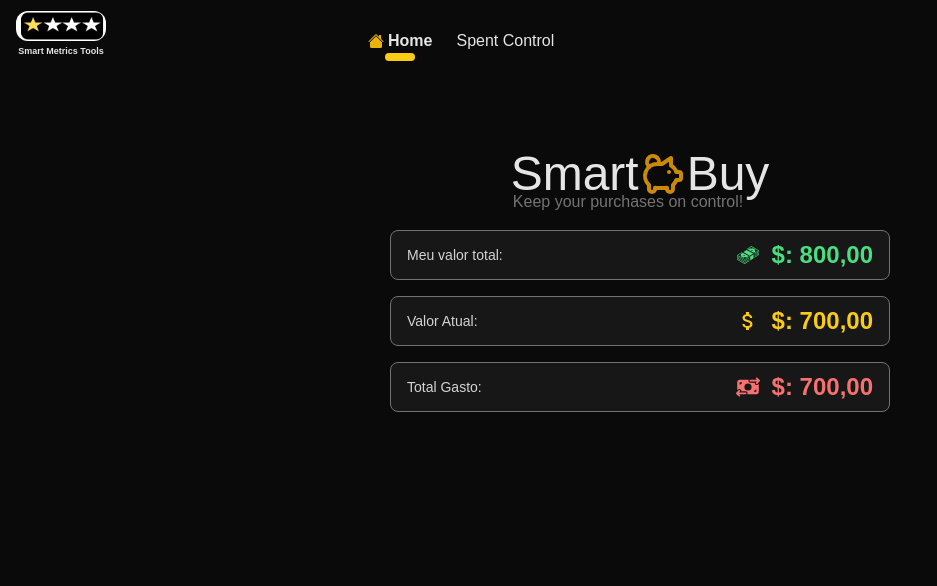
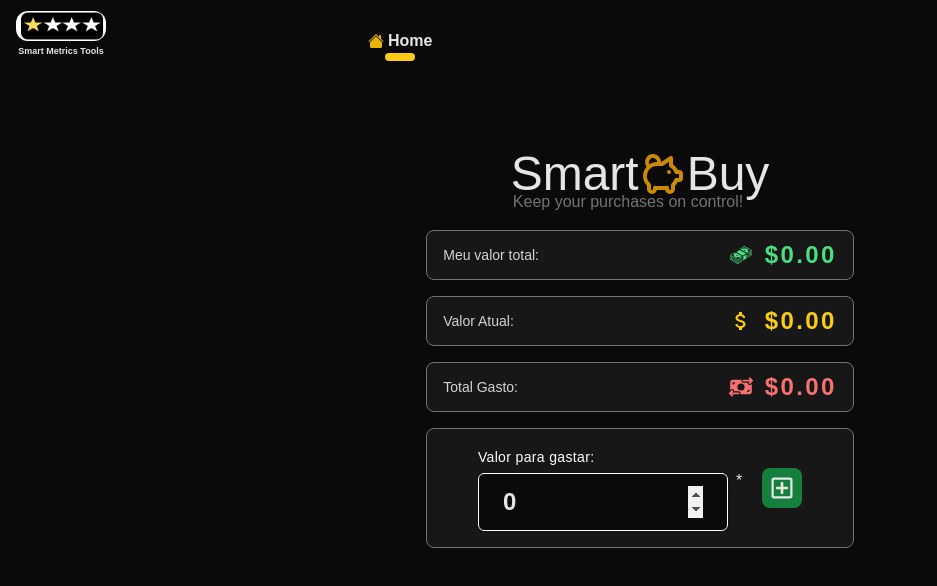
Before and after one commit to jkswebsites/Smart-Metrics-Tools, a Next.js app: page / in a window 1280 px wide. Shown: the top 586 px of the page, without its empty margins (0-937 px from the left). Built offline with nearby package versions, Linux system fonts and the light colour scheme.

Commit message:
feat: implentataion of session storage

```diff
--- /dev/null
+++ b/app/(smart-buy)/_components/form-manger-values.tsx
@@ -0,0 +1,85 @@
+"use client"
+import { ContextSmartBuy } from '@/app/context/smart-buy-context';
+import React, { useContext, useEffect } from 'react'
+import { useForm, SubmitHandler } from "react-hook-form"
+
+
+export interface FieldsForm {
+  item: string;
+  valueItem: number;
+  amountItem: number;
+}
+
+const FormManagerValue = () => {
+  const {resetAll, managerSmartBuyData} = useContext(ContextSmartBuy);
+  const {register, handleSubmit,  setFocus, resetField, formState: {errors, isSubmitting}} = useForm<FieldsForm>({
+    defaultValues: {
+      amountItem: 1
+    }
+  })
+
+  const onSubmit: SubmitHandler<FieldsForm> = (data) => {
+    managerSmartBuyData!(data);
+    resetField('item');
+    resetField('valueItem');
+    resetField('amountItem');
+  }
+
+  useEffect(() => {
+   setFocus('item')
+  }, [])
+
+  return (
+    <form onSubmit={handleSubmit(onSubmit)} className='w-[95%] py-4 bg-neutral-900 rounded-lg mx-auto border border-neutral-500 flex flex-col gap-y-4 justify-center items-center'>
+      <div>
+        <label>
+          <span className={`${'text-white'} text-sm tracking-wide`}>Nome do Produto:</span>
+          <div>
+            <input
+            {...register("item", { setValueAs: (value) => value.length === 0 ? 'Item': value})}
+
+              type="text"
+              placeholder='Item'
+              className='border border-neutral-500 mt-1 px-6 py-3 rounded-md text-2xl font-semibold w-[250px] text-neutral-200 tracking-wider bg-neutral-950 focus:border-white focus:outline-dashed '/>
+            <span className='relative -top-6 left-2'>*</span>
+          </div>
+          {errors.item && <p className='text-red-600 text-sm mt-2 ml-2'>Este campo é obrigatório!</p>}
+        </label>
+      </div>
+
+      <div className='flex gap-x-4 justify-between items-center'>
+        <label>
+          <span className={`${'text-white'} text-sm tracking-wide`}>Valor do Produto:</span>
+          <div>
+            <input
+            {...register("valueItem", {required: true, setValueAs: (value) => Number(value)})}
+
+              type="number"
+              placeholder='0,00'step={"0.01"}
+              className='border border-neutral-500 mt-1 px-6 py-3 rounded-md text-2xl font-semibold w-[150px] text-neutral-200 tracking-wider bg-neutral-950 focus:border-white focus:outline-dashed '/>
+            <span className='relative -top-6 left-2'>*</span>
+          </div>
+          {errors.valueItem && <p className='text-red-600 text-sm mt-2 ml-2'>Este campo é obrigatório!</p>}
+        </label>
+
+        <label>
+          <span className={`${'text-white'} text-sm tracking-wide`}>Quantidade:</span>
+          <div>
+            <input
+            {...register("amountItem", {required: true, setValueAs: (value) => Number(value)})}
+
+              type="number"
+              placeholder='0'
+              className='border border-neutral-500 mt-1 px-6 py-3 rounded-md text-2xl font-semibold w-[80px] text-center text-neutral-200 tracking-wider bg-neutral-950 focus:border-white focus:outline-dashed '/>
+            <span className='relative -top-6 left-2'>*</span>
+          </div>
+          {errors.amountItem && <p className='text-red-600 text-sm mt-2 ml-2'>Este campo é obrigatório!</p>}
+        </label>
+      </div>
+        <button type='submit' disabled={isSubmitting} className='bg-green-500 w-4/5 mx-auto py-1 rounded-md text-neutral-600'>Adicionar</button>
+        <button type="reset" onClick={resetAll} className='bg-neutral-500 w-4/5 mx-auto py-1 rounded-md text-neutral-800'>Cancelar</button>
+    </form>
+  )
+}
+
+export default FormManagerValue
--- a/app/(smart-buy)/_components/form-total-value.tsx
+++ b/app/(smart-buy)/_components/form-total-value.tsx
@@ -1,9 +1,56 @@
-import React from 'react'
+"use client"
+import React, { useContext, useEffect } from 'react'
+import { FaRegPlusSquare } from "react-icons/fa";
+import { useForm, SubmitHandler } from "react-hook-form"
+import { CgSpinnerTwo } from 'react-icons/cg';
+import { ContextSmartBuy } from '@/app/context/smart-buy-context';
+
+interface FieldForm {
+  valueTotal: number;
+}
 
 const FormTotalValue = () => {
+  const {addValueTotal} = useContext(ContextSmartBuy)
+  const {register, handleSubmit,  setFocus, resetField, formState: {errors, isSubmitting}} = useForm<FieldForm>({
+    defaultValues: {
+      valueTotal: 0,
+    }
+  })
+
+  const onSubmit: SubmitHandler<FieldForm> = (data) => {
+    addValueTotal!(data.valueTotal);
+
+    resetField('valueTotal')
+  }
+  useEffect(() => {
+   setFocus('valueTotal')
+  }, [])
+
+
+
   return (
-    <form>
+    <form onSubmit={handleSubmit(onSubmit)} className='my-3 w-[95%] py-4 bg-neutral-900 rounded-lg mx-auto border border-neutral-500 flex justify-center items-center'>
+      <div>
+        <label>
+          <span className={`${'text-white'} text-sm tracking-wide`}>Valor para gastar:</span>
+          <div>
+            <input
+            {...register("valueTotal", {required: true, setValueAs: (value) => Number(value)})}
 
+              type="number"
+              placeholder='0,00'step={"0.01"}
+              className='border border-neutral-500 mt-1 px-6 py-3 rounded-md text-2xl font-semibold w-[250px] text-neutral-200 tracking-wider bg-neutral-950 focus:border-white focus:outline-dashed '/>
+            <span className='relative -top-6 left-2'>*</span>
+          </div>
+          {errors.valueTotal && <p className='text-red-600 text-sm mt-2 ml-2'>Este campo é obrigatório!</p>}
+        </label>
+      </div>
+      <button disabled={isSubmitting} className='ml-7 bg-green-700 text-2xl p-2 rounded-lg' title='add'>
+        {
+          !isSubmitting ? <FaRegPlusSquare /> : <CgSpinnerTwo className='animate-spin'/>
+
+        }
+      </button>
     </form>
   )
 }
--- a/app/(smart-buy)/_components/manager-smart-buy.tsx
+++ b/app/(smart-buy)/_components/manager-smart-buy.tsx
@@ -1,12 +1,20 @@
-import React from 'react'
+"use client"
+import React, { useContext } from 'react'
 import PainelData from './painel-data'
 import FormTotalValue from './form-total-value'
+import FormManagerValue from './form-manger-values'
+import { ContextSmartBuy } from '@/app/context/smart-buy-context'
+
 
 const ManagerSmartBuy = () => {
+  const {smartBuyDatas} = useContext(ContextSmartBuy)
+
+
   return (
-    <div>
+    <div className='sm:w-[450px] mx-auto'>
       <PainelData/>
       <FormTotalValue/>
+      {smartBuyDatas.valueTotal > 0 && <FormManagerValue/>}
     </div>
   )
 }
--- a/app/(smart-buy)/_components/painel-data.tsx
+++ b/app/(smart-buy)/_components/painel-data.tsx
@@ -1,16 +1,20 @@
+"use client";
 import React from 'react'
 import { GiMoneyStack } from "react-icons/gi";
 import { MdOutlineAttachMoney } from "react-icons/md";
 import { FaMoneyBillTransfer } from "react-icons/fa6";
-
+import { useContext } from 'react';
+import { ContextSmartBuy } from '@/app/context/smart-buy-context';
+import { formatUSA } from '@/app/helpers/formatCurrency';
 const PainelData = () => {
+  const {smartBuyDatas} = useContext(ContextSmartBuy);
   return (
-    <div className='w-[95%] space-y-4 min-h-[200px mx-auto my-4 sm:w-[500px]'>
+    <div className='w-[95%] space-y-4 min-h-[200px mx-auto my-4'>
       <div className='w-full bg-neutral-900 flex justify-between items-center px-4 py-2 rounded-lg border border-neutral-500'>
         <span className='text-neutral-300 text-sm'>Meu valor total:</span>
         <div className='flex items-center justify-center'>
             <GiMoneyStack className='mr-3 text-2xl text-green-400'/>
-            <span className='text-green-400 font-bold text-2xl'>$: 800,00</span>
+            <span className='text-green-400 font-bold text-2xl tracking-widest'>{formatUSA(smartBuyDatas.valueTotal)}</span>
         </div>
       </div>
 
@@ -19,7 +23,7 @@ const PainelData = () => {
         <span className='text-neutral-300 text-sm'>Valor Atual:</span>
         <div className='flex items-center justify-center'>
             <MdOutlineAttachMoney className='mr-3 text-2xl text-yellow-400'/>
-            <span className='text-yellow-400 font-bold text-2xl'>$: 700,00</span>
+            <span className='text-yellow-400 font-bold text-2xl tracking-widest'>{formatUSA(smartBuyDatas.valueCurrent)}</span>
         </div>
       </div>
 
@@ -27,7 +31,7 @@ const PainelData = () => {
         <span className='text-neutral-300 text-sm'>Total Gasto:</span>
         <div className='flex items-center justify-center'>
             <FaMoneyBillTransfer className='mr-3 text-2xl text-red-400'/>
-            <span className='text-red-400 font-bold text-2xl'>$: 700,00</span>
+            <span className='text-red-400 font-bold text-2xl tracking-widest'>{formatUSA(smartBuyDatas.totalSpent)}</span>
         </div>
       </div>
 
--- a/app/(smart-buy)/page.tsx
+++ b/app/(smart-buy)/page.tsx
@@ -1,6 +1,7 @@
 import { TbPigMoney } from "react-icons/tb";
 import PrimaryTitles, { PrimaryTitlesProps } from "../_components/primary-titles";
 import ManagerSmartBuy from "./_components/manager-smart-buy";
+import { ContextSmartBuyProvider } from '@/app/context/smart-buy-context';
 
 const titlesData: PrimaryTitlesProps = {
   title: "Smart Buy",
@@ -13,7 +14,10 @@ export default function Home() {
     <div className="h-full w-full">
       <main className="w-[95%] mx-auto min-h-[800px] mt-20">
         <PrimaryTitles {...titlesData}/>
+        <ContextSmartBuyProvider>
+
         <ManagerSmartBuy/>
+        </ContextSmartBuyProvider>
       </main>
     </div>
   );
--- a/app/_components/navbar.tsx
+++ b/app/_components/navbar.tsx
@@ -8,12 +8,11 @@ import { BsHouseFill } from "react-icons/bs";
 
 const navLinks = [
     {name: 'Home', path: '/', icon: BsHouseFill},
-    {name: 'Spent Control', path: '/pages/spent-control', icon: MdOutlineCalculate},
+    //{name: 'Spent Control', path: '/pages/spent-control', icon: MdOutlineCalculate},
 ]
 
 const Navbar = ({menuIsOpen, handleMenuControl}:  ManagerMenuProps) => {
     const pathname = usePathname();
-    console.log(pathname);
 
   return (
     <nav className={`${menuIsOpen ? 'w-[90%] opacity-100': 'w-[0px] opacity-0'}  sm:w-4/8 overflow-hidden absolute top-[70px]  left-10  h-[90vh] smootTransition md:!w-[70%] md:!opacity-100 md:left-0 md:mr-4 md:relative md:h-[60px] md:top-0`}>
--- /dev/null
+++ b/app/context/smart-buy-context.tsx
@@ -0,0 +1,99 @@
+"use client"
+import { createContext,  ReactNode, useEffect, useState } from "react";
+
+
+interface ISmartBuy {
+    valueTotal: number;
+    item: string;
+    valueCurrent: number;
+    totalSpent: number;
+}
+interface IContextSmartBuy {
+    smartBuyDatas: ISmartBuy
+    addValueTotal?: (valueTotal: number)  => void,
+    resetAll?:   () => void,
+    managerSmartBuyData?: (data: ManagerSmartProps) => void,
+
+}
+interface ManagerSmartProps {
+    item: string;
+    valueItem: number;
+    amountItem: number;
+}
+const initialState: ISmartBuy = {
+    valueTotal: 0,
+    item: '',
+    valueCurrent: 0,
+    totalSpent: 0,
+}
+
+export const ContextSmartBuy = createContext<IContextSmartBuy>({smartBuyDatas: initialState });
+
+export const ContextSmartBuyProvider = ({children}: {children: ReactNode}) => {
+    const [smartBuyDatas, setSmartBuyDatas] = useState<ISmartBuy>(initialState)
+    const [callStorage, setCallStorage] = useState<boolean>(false);
+
+    const addValueTotal = (valueTotal: number) => {
+        if (typeof window !== 'undefined') {
+            const newValue:ISmartBuy = {
+                ...smartBuyDatas,
+                valueTotal: smartBuyDatas.valueTotal + valueTotal
+            }
+
+            sessionStorage.setItem('smartBuy', JSON.stringify(newValue));
+            setCallStorage(true);
+        }
+    }
+    const resetAll = () => {
+        sessionStorage.removeItem('smartBuy')
+        setCallStorage(true);
+    }
+    const managerSmartBuyData = (data: ManagerSmartProps) => {
+        console.log(data);
+
+        if (typeof window !== 'undefined') {
+            const smaryBuyData = sessionStorage.getItem('smartBuy');
+
+            if(smaryBuyData) {
+                const newValue:ISmartBuy = {
+                    ...smartBuyDatas,
+                    item: data.item,
+                    valueCurrent: smartBuyDatas.valueTotal - (data.valueItem * data.amountItem),
+                    totalSpent: smartBuyDatas.totalSpent + (data.valueItem * data.amountItem),
+                }
+                console.log(newValue);
+
+                sessionStorage.setItem('smartBuy', JSON.stringify(newValue));
+                setCallStorage(true);
+            }
+        }
+    }
+    useEffect(() => {
+    try {
+        if (typeof window !== 'undefined') {
+            const storageSmartBuy = sessionStorage.getItem('smartBuy');
+
+            if(storageSmartBuy) {
+                const smartBuyData: ISmartBuy  =  JSON.parse(storageSmartBuy)
+                setSmartBuyDatas(smartBuyData);
+
+            } else {
+                setSmartBuyDatas(initialState);
+            }
+        }
+    } catch (error) {
+        console.log(`Ocorreu um error no storage`);
+
+    } finally {
+        setCallStorage(false)
+
+    }
+    }, [callStorage]);
+
+
+    return (
+        <ContextSmartBuy.Provider value={{smartBuyDatas, addValueTotal, resetAll, managerSmartBuyData}}>
+            {children}
+        </ContextSmartBuy.Provider>
+    )
+}
--- /dev/null
+++ b/app/helpers/formatCurrency.ts
@@ -0,0 +1,8 @@
+
+export const formatUSA = (value: number): string => {
+    return new Intl.NumberFormat('en-US', {
+        style: 'currency',
+        currency: 'USD',
+        minimumFractionDigits: 2
+    }).format(value)
+}
--- a/package.json
+++ b/package.json
@@ -12,6 +12,7 @@
     "next": "14.2.10",
     "react": "^18",
     "react-dom": "^18",
+    "react-hook-form": "^7.54.2",
     "react-icons": "^5.5.0"
   },
   "devDependencies": {
```
Also changed, not shown: 1 other file (tests, documents, lock files or other folders).
